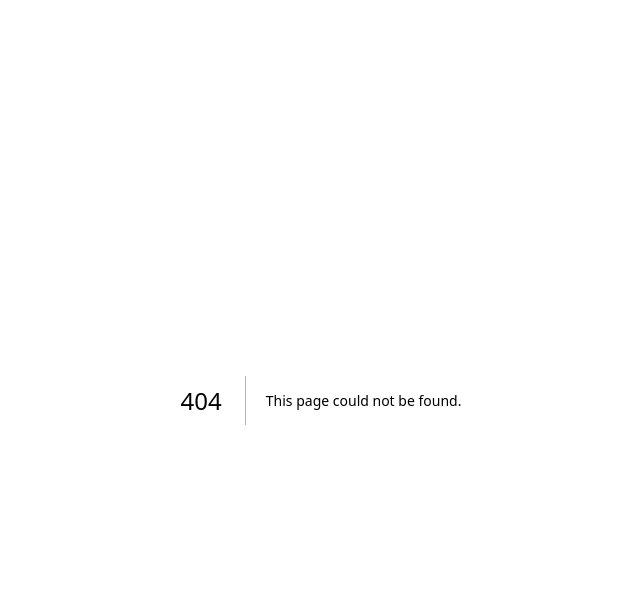
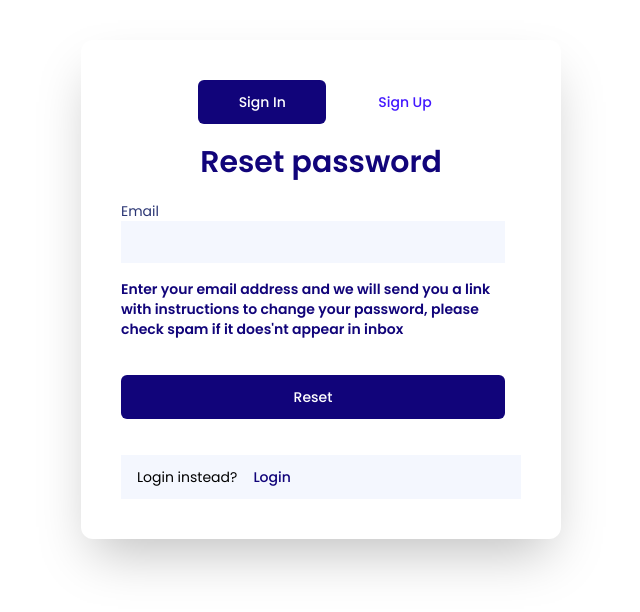
Before and after one commit to ekufta0530/NomadTaxPro-frontend, a Next.js app: page /forgotPassword in a window 1280 px wide. Before the commit this address had no page. Shown: the top 612 px of the page, without its empty margins (319-959 px from the left). Built offline with nearby package versions, Linux system fonts and the light colour scheme.

Commit message:
added cards

```diff
--- /dev/null
+++ b/app/(auth)/forgotPassword/page.tsx
@@ -0,0 +1,73 @@
+import React from "react";
+import { Button } from "common/widgets/basic/button";
+import { Input } from "common/widgets/basic/input";
+import { Text } from "common/widgets/basic/text";
+import { Flex } from "common/widgets/advance/flex";
+
+export default function SignUpPage() {
+  return (
+    <Flex variant="columnCenterCenter">
+      <Flex
+        variant="columnCenterStart"
+        className="p-5 sm:p-10 shadow-2xl w-[calc(100%-1rem)] mt-10  mx-2 sm:w-[30rem]  rounded-xl"
+      >
+        <Flex variant="rowCenterCenter" className="gap-10 w-full">
+          <Button
+            variant="solid-dark-blue"
+            text="Sign In"
+            size="md"
+            className="text-white w-32"
+            link="/login"
+            color="dark-blue"
+          />
+          <Button
+            variant="standard"
+            text="Sign Up"
+            size="sm"
+            link="/signup"
+            className="text-purple-blue"
+          />
+        </Flex>
+        <Text
+          as="h1"
+          className="text-center w-full"
+          text="Reset password"
+          color="dark-blue"
+          size="3xl"
+          weight="semiBold"
+        />
+        <Input
+          variant="solid-light-grey"
+          label="Email"
+          className="w-full sm:w-96"
+          containerClass="w-full sm:w-96"
+        />
+
+        <Text
+          as="p"
+          className="text-start"
+          text="Enter your email address and we will send you a link with instructions to change your password, please check spam if it does'nt appear in inbox"
+          color="dark-blue"
+          size="sm"
+          weight="semiBold"
+        />
+        <Button
+          variant="solid-dark-blue"
+          text="Reset"
+          size="md"
+          className="text-white w-full sm:w-96 mt-5"
+        />
+        <Flex className="px-4  bg-light-grey w-full gap-0 mt-5">
+          <Text as="p" text="Login instead?" size="sm" />
+          <Button
+            variant="standard"
+            text="Login"
+            size="md"
+            color="dark-blue"
+            link="/signup"
+          />
+        </Flex>
+      </Flex>
+    </Flex>
+  );
+}
--- /dev/null
+++ b/app/(auth)/resetPassword/page.tsx
@@ -0,0 +1,72 @@
+import React from "react";
+import { Button } from "common/widgets/basic/button";
+import { Input } from "common/widgets/basic/input";
+import { Text } from "common/widgets/basic/text";
+import { Flex } from "common/widgets/advance/flex";
+
+export default function SignUpPage() {
+  return (
+    <Flex variant="columnCenterCenter">
+      <Flex
+        variant="columnCenterStart"
+        className="p-5 sm:p-10 shadow-2xl w-[calc(100%-1rem)] mt-10  mx-2 sm:w-[30rem]  rounded-xl"
+      >
+        <Flex variant="rowCenterCenter" className="gap-10 w-full">
+          <Button
+            variant="solid-dark-blue"
+            text="Sign In"
+            size="md"
+            className="text-white w-32"
+            link="/login"
+            color="dark-blue"
+          />
+          <Button
+            variant="standard"
+            text="Sign Up"
+            size="sm"
+            link="/signup"
+            className="text-purple-blue"
+          />
+        </Flex>
+        <Text
+          as="h1"
+          className="text-center w-full"
+          text="New password"
+          color="dark-blue"
+          size="3xl"
+          weight="semiBold"
+        />
+        <Input
+          variant="solid-light-grey"
+          label="New password"
+          className="w-full sm:w-96"
+          containerClass="w-full sm:w-96"
+        />
+
+        <Input
+          variant="solid-light-grey"
+          label="Confirm password"
+          className="w-full sm:w-96"
+          containerClass="w-full sm:w-96"
+        />
+
+        <Button
+          variant="solid-dark-blue"
+          text="Set password"
+          size="md"
+          className="text-white w-full sm:w-96 mt-5"
+        />
+        <Flex className="px-4  bg-light-grey w-full gap-0 mt-5">
+          <Text as="p" text="Login instead?" size="sm" />
+          <Button
+            variant="standard"
+            text="Login"
+            size="md"
+            color="dark-blue"
+            link="/signup"
+          />
+        </Flex>
+      </Flex>
+    </Flex>
+  );
+}
```
